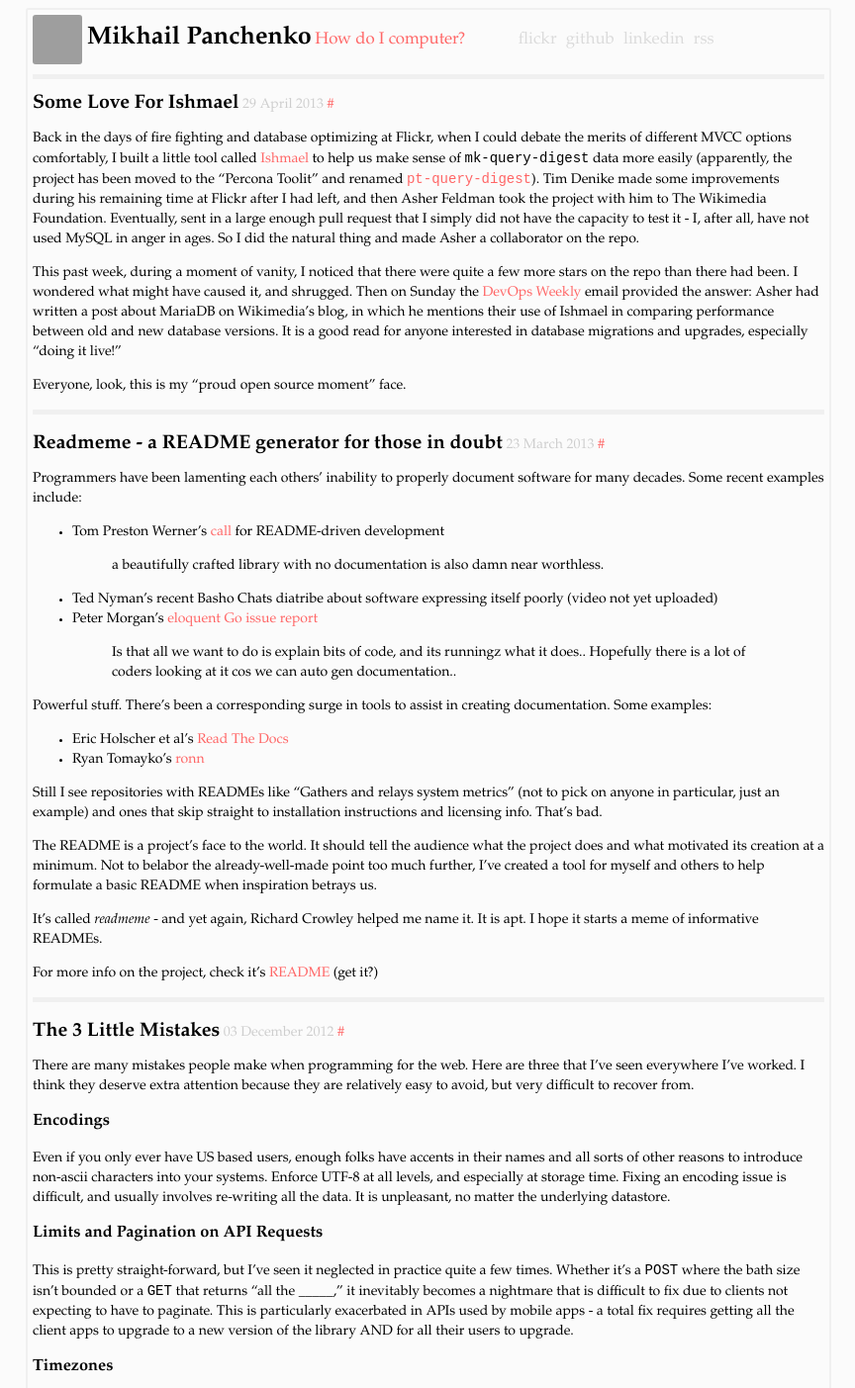
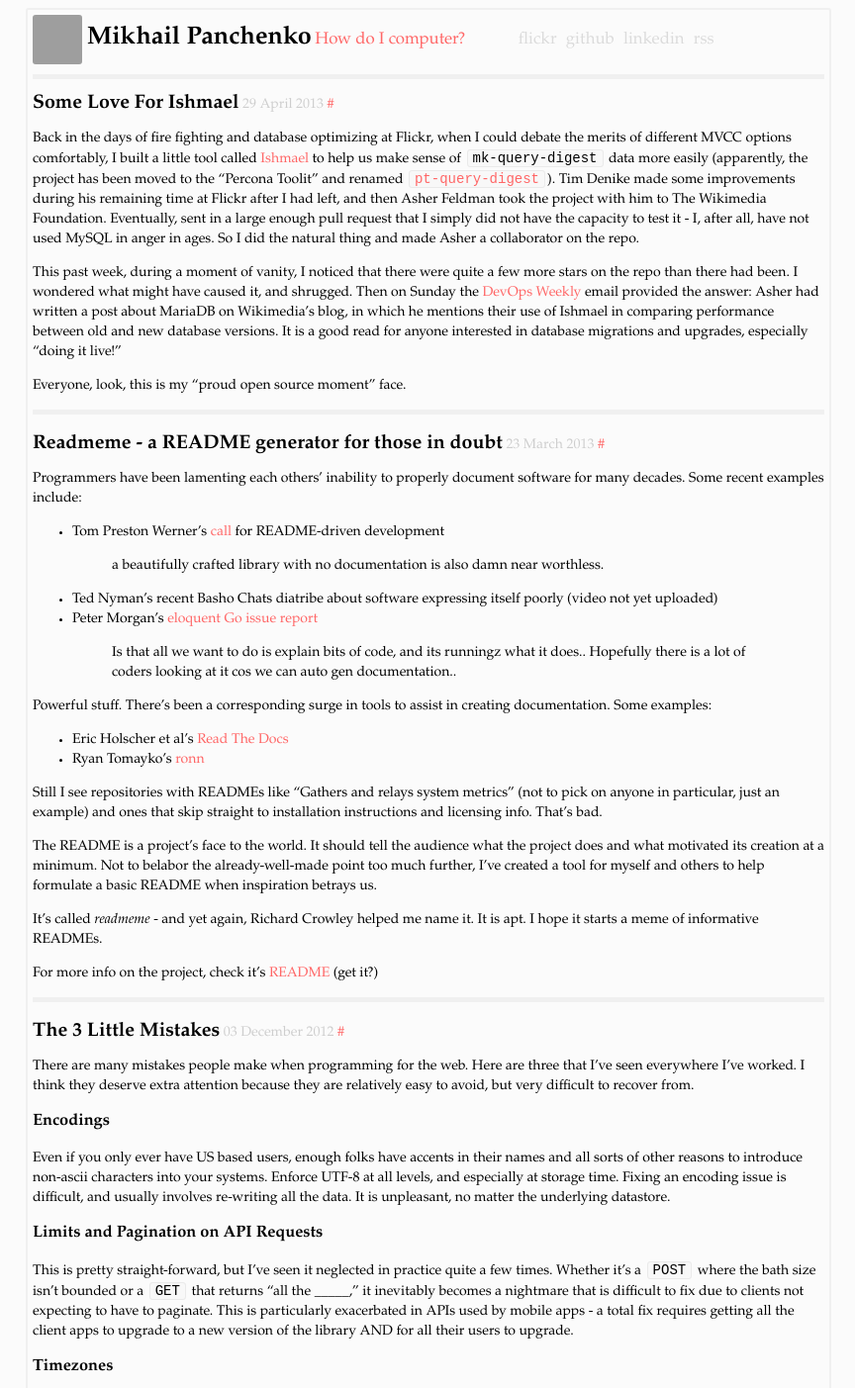
Before and after one commit to mihasya/mihasya.github.com, a Jekyll site: the page built from index.html, in a window 1280 px wide. Shown: the top 1403 px of the page at 99% size, without its empty margins (207-1071 px from the left). Built offline with Jekyll 4.4.1, drawn with Linux system fonts in a browser that asks for light colours; Markdown is read by kramdown in place of the engine named in the settings; comment, search, counter and statistics services are not loaded; grey boxes are pictures that could not be loaded.

Commit message:
make code lines stand out

```diff
--- a/css/base.css
+++ b/css/base.css
@@ -133,3 +133,11 @@ img.right {
 .center {
     text-align: center;
 }
+
+code, a code {
+    background-color: #f8f8f8;
+    border: 1px solid #EAEAEA;
+    border-radius: 3px;
+    margin: 0 2px;
+    padding: 0 5px;
+}
```
